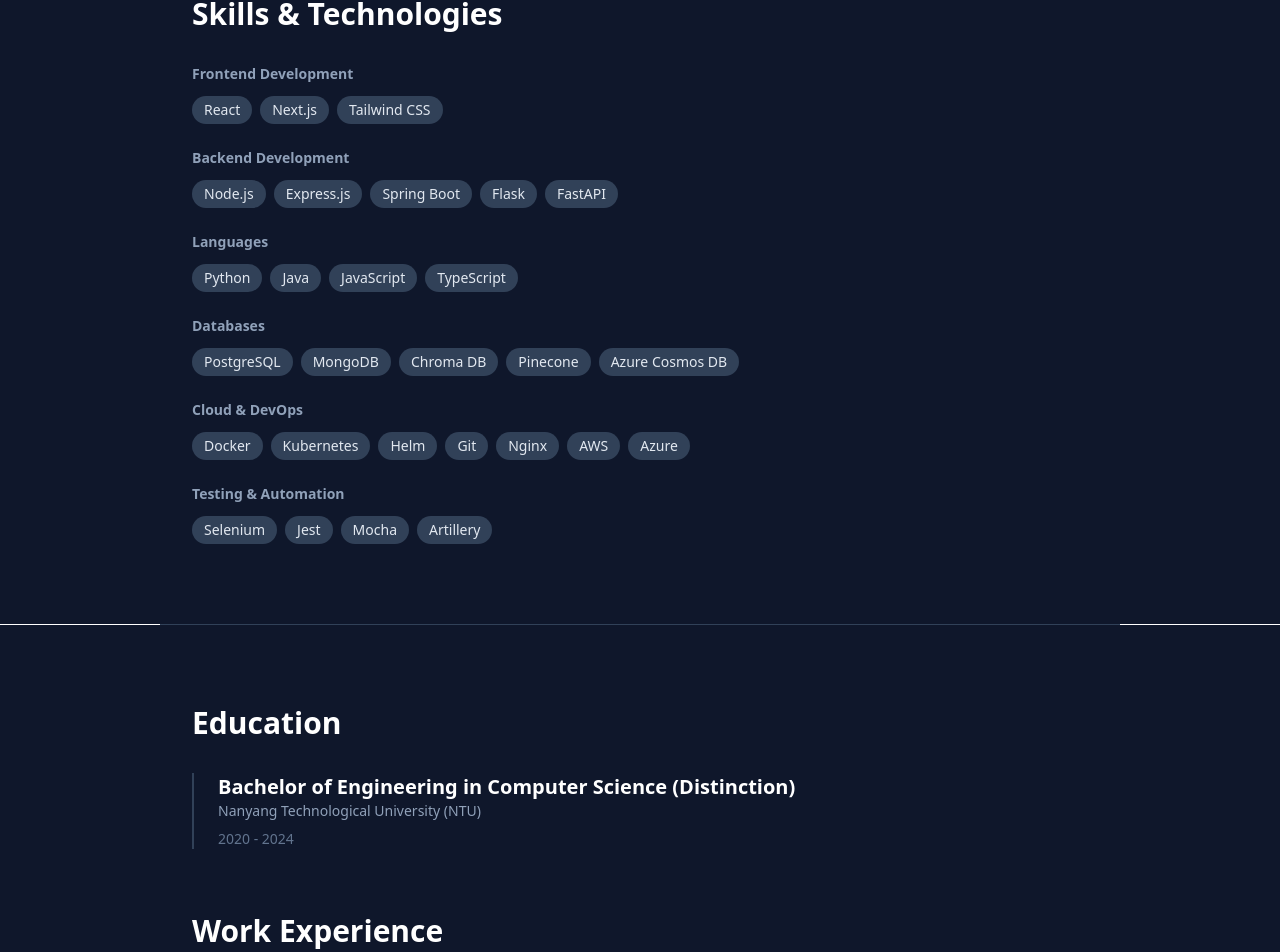
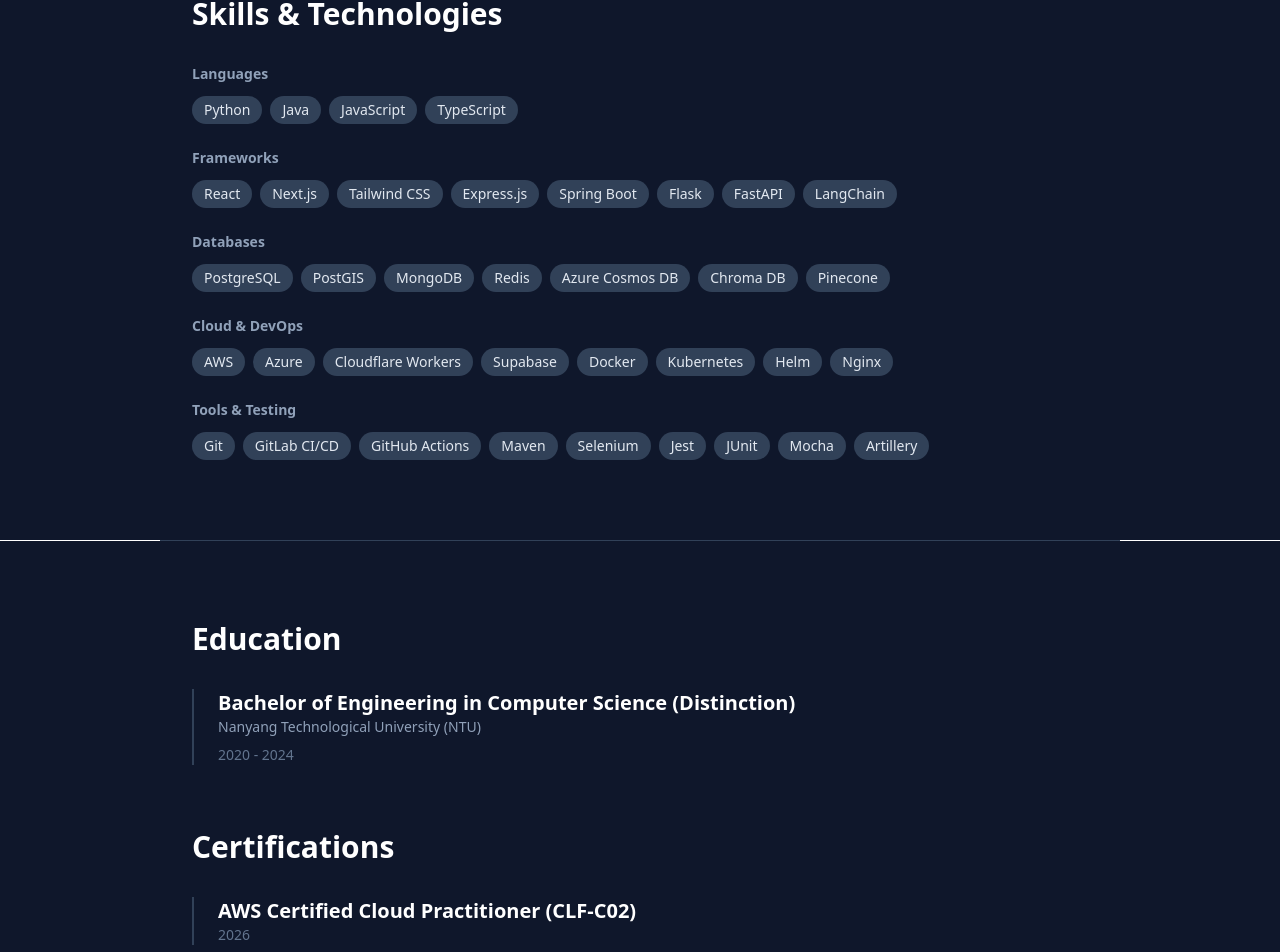
Before and after one commit to jlgsjlgs/portfolio, a React (Vite) app: page / in a window 1280 px wide. Shown: the part 1126-2078 px from the top of the page. Built offline with nearby package versions, Linux system fonts and the light colour scheme.

Commit message:
docs: add certifications section and update info

```diff
--- a/package.json
+++ b/package.json
@@ -1,7 +1,7 @@
 {
   "name": "jlgs",
   "private": true,
-  "version": "0.2.0",
+  "version": "0.3.0",
   "type": "module",
   "scripts": {
     "dev": "vite",
--- a/src/components/Background.tsx
+++ b/src/components/Background.tsx
@@ -15,6 +15,20 @@
                 </h3>
                 <p className="text-slate-400 text-sm mb-2">{edu.institution}</p>
                 <p className="text-slate-500 text-sm mb-2">{edu.duration}</p>
+              </div>
+            ))}
+          </div>
+        </div>
+
+        <div className="mb-16">
+          <h2 className="text-3xl font-bold text-white mb-8">Certifications</h2>
+          <div className="space-y-6">
+            {backgroundData.certifications.map((cert, index) => (
+              <div key={index} className="border-l-2 border-slate-700 pl-6">
+                <h3 className="text-xl font-semibold text-white">
+                  {cert.name}
+                </h3>
+                <p className="text-slate-500 text-sm">{cert.year}</p>
               </div>
             ))}
           </div>
--- a/src/utils/data.ts
+++ b/src/utils/data.ts
@@ -12,6 +12,11 @@
   duration: string;
 }
 
+export interface Certification {
+  name: string;
+  year: string;
+}
+
 export interface WorkExperience {
   role: string;
   duration: string;
@@ -21,6 +26,7 @@
 
 export interface BackgroundData {
   education: Education[];
+  certifications: Certification[];
   workExperience: WorkExperience[];
 }
 
@@ -38,28 +44,24 @@
                 What drives me most is curiosity, the excitement of learning something new and turning that knowledge into meaningful, useful outcomes.`,
     skillCategories: [
     {
-      category: "Frontend Development",
-      skills: ["React", "Next.js", "Tailwind CSS"]
-    },
-    {
-      category: "Backend Development",
-      skills: ["Node.js", "Express.js", "Spring Boot", "Flask", "FastAPI"]
-    },
-    {
       category: "Languages",
       skills: ["Python", "Java", "JavaScript", "TypeScript"]
     },
     {
+      category: "Frameworks",
+      skills: ["React", "Next.js", "Tailwind CSS", "Express.js", "Spring Boot", "Flask", "FastAPI", "LangChain"]
+    },
+    {
       category: "Databases",
-      skills: ["PostgreSQL", "MongoDB", "Chroma DB", "Pinecone", "Azure Cosmos DB"]
+      skills: ["PostgreSQL", "PostGIS", "MongoDB", "Redis", "Azure Cosmos DB", "Chroma DB", "Pinecone"]
     },
     {
       category: "Cloud & DevOps",
-      skills: ["Docker", "Kubernetes", "Helm", "Git", "Nginx", "AWS", "Azure"]
+      skills: ["AWS", "Azure", "Cloudflare Workers", "Supabase", "Docker", "Kubernetes", "Helm", "Nginx"]
     },
     {
-      category: "Testing & Automation",
-      skills: ["Selenium", "Jest", "Mocha", "Artillery"]
+      category: "Tools & Testing",
+      skills: ["Git", "GitLab CI/CD", "GitHub Actions", "Maven", "Selenium", "Jest", "JUnit", "Mocha", "Artillery"]
     },
   ]
 };
@@ -72,20 +74,26 @@
       duration: "2020 - 2024",
     },
   ],
+  certifications: [
+    {
+      name: "AWS Certified Cloud Practitioner (CLF-C02)",
+      year: "2026"
+    }
+  ],
   workExperience: [
     {
       role: "Software Engineer",
       duration: "July 2025 - Present",
-      description: `Developed full-stack web application in an Agile environment, aggregating and processing telemetry data from multiple sources.
-                    Built scalable backend microservices and responsive frontend interfaces to handle real-time data visualization and analysis, improving system performance and user experience.`,
+      description: `Architected and developed a full-stack telemetry platform with microservices handling real-time data aggregation,
+                    visualization, and alert management using React, Express.js, Spring Boot, PostgreSQL, and Azure Maps`,
       technologies: ["React", "Express.js", "Spring Boot", "TypeScript", "Java", "PostgreSQL", "Redis", "Docker", "Kubernetes", "Helm", "Azure Maps"]
     },
     {
       role: "Software Engineer Intern",
       duration: "Jan 2023 - May 2023",
-      description: `Developed and enhanced web application features to route and process customer-submitted data, improving efficiency and reliability.
-                    Built automated testing workflows and integrated them into CI/CD pipelines, while contributing to cloud observability upgrades and enhancements to internal web tools that streamlined stakeholder workflows.`,
-      technologies: ["Next.js", "React", "Express.js", "AWS", "MongoDB", "Selenium", "Mocha", "Docker", "AWS CloudWatch", "AWS Lambda"]
+      description: `Developed internal data routing platform using Next.js and Express.js, processing 1,000+ daily customer
+                    submissions and directing data flows to appropriate departmental endpoints`,
+      technologies: ["Next.js", "React", "Express.js", "AWS SQS", "MongoDB", "Selenium", "Mocha", "Docker", "AWS CloudWatch", "AWS Lambda"]
     },
   ]
 }
@@ -94,7 +102,7 @@
   {
     title: "HowMuchAh",
     description: "A full-stack expense splitting application inspired by Splitwise, featuring automated debt settlement using a greedy algorithm to minimize transactions. Built with React TypeScript and Spring Boot, it includes real-time WebSocket notifications, mobile-first responsive design, and secure JWT authentication via Supabase. Deployed on Vercel and Railway with PostgreSQL database integration.",
-    technologies: ["React", "Spring Boot", "PostgreSQL", "Vercel", "Railway", "Supabase"],
+    technologies: ["React", "Spring Boot", "PostgreSQL", "Supabase", "Docker", "Vercel", "Railway"],
     github: "https://github.com/jlgsjlgs/HowMuchAh",
     link: "https://howmuchah.vercel.app/"
   },
@@ -107,7 +115,7 @@
   {
     title: "Retrieval-Augmented Generation (RAG) AI Chatbot",
     description: "An AI-powered chatbot that understands and responds based on user-uploaded documents. It features a ReactJS frontend and microservices backend with Python and Node.js. The system uses LangChain for document embedding, Azure CosmosDB for vector storage, and provides contextual LLM-driven responses.",
-    technologies: ["React", "Express.js", "Flask", "LangChain", "MongoDB", "Azure CosmosDB"],
+    technologies: ["React", "Express.js", "Flask", "LangChain", "MongoDB", "Azure Cosmos DB", "Chroma DB", "Pinecone"],
     github: "https://github.com/jlgsjlgs/RAG-Chatbot"
   },
   {
```
